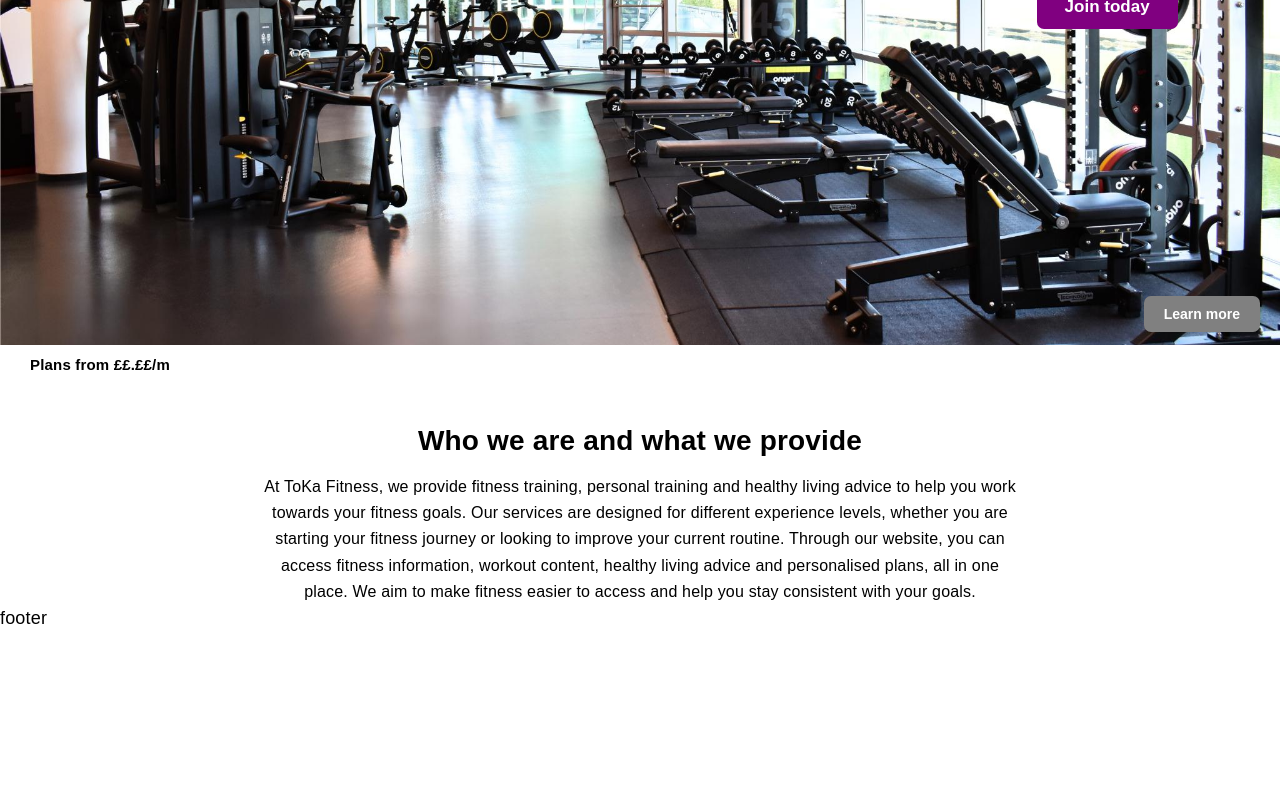
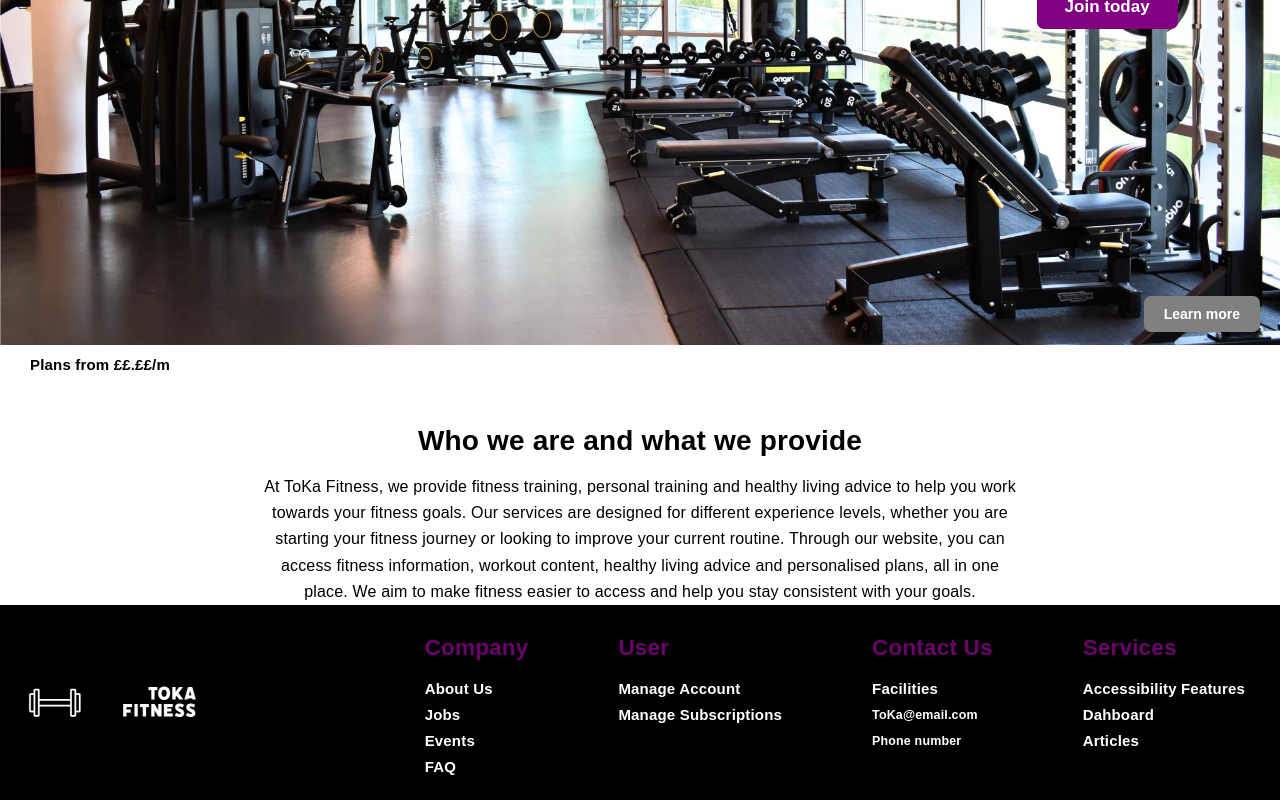
Before and after one commit to Krystian-De-Four/ToKa-Proposal, a React (Vite) app: page / in a window 1280 px wide. Shown: the part 415-1215 px from the top of the page. Before the commit the page ends 1046 px from the top, so only its background shows below. Built offline with nearby package versions, Linux system fonts and the light colour scheme.

Commit message:
created footer

```diff
--- a/src/Components/Footer/Footer.css
+++ b/src/Components/Footer/Footer.css
@@ -0,0 +1,52 @@
+.main-footer{
+    display: flex;
+    padding: 10px;
+    background-color: black;
+    justify-content: space-between;
+    align-items: center;
+
+}
+
+.footer-logo{
+    height: 85px;
+    object-fit: contain;
+
+}
+
+.footer-sections{
+    font-family: 'Arial', sans-serif;
+    font-size: 15px;
+    color: white;
+    display: flex;
+    flex-direction: row;
+    gap: 90px;
+
+    padding-top: 20px;
+    padding-right: 25px;
+    padding-bottom: 10px;
+
+}
+
+.footer-sect{
+    display: flex;
+    flex-direction: column;
+
+}
+
+.footer-sect a{
+    color: white;
+    text-decoration: none;
+    font-family: 'Arial', sans-serif;
+    font-weight: bold;
+    font-size: 15px;
+    transition: color 0.2s;
+}
+.footer-sect a:hover{
+    color: grey;
+    text-decoration: underline;
+}
+
+.footer-sect-header{
+    padding-bottom: 15px;
+    color: rgba(128, 0, 128, 0.842);
+}
--- a/src/Components/Footer/Footer.jsx
+++ b/src/Components/Footer/Footer.jsx
@@ -1,9 +1,48 @@
 import './Footer.css'
+import { NavLink } from 'react-router'
 
-export default function footer(){
-    return(
-        <>
-            footer
-        </>
+
+export default function footer() {
+    return (
+        <div className="main-footer">
+            <img className="footer-logo" src="/src/assets/ToKa Logo.png" alt="logo" />
+
+            <div className="footer-sections">
+                <div className="footer-sect a">
+                    <div className="footer-sect-header">
+                        <h2>Company</h2>
+                    </div>
+                    <NavLink to="#">About Us</NavLink>
+                    <NavLink to="#">Jobs</NavLink>
+                    <NavLink to="#">Events</NavLink>
+                    <NavLink to="#">FAQ</NavLink>
+                </div>
+                <div className="footer-sect a">
+                    <div className="footer-sect-header">
+                        <h2>User</h2>
+                    </div>
+                    <NavLink to="#">Manage Account</NavLink>
+                    <NavLink to="#">Manage Subscriptions</NavLink>
+                </div>
+                <div className="footer-sect a">
+                    <div className="footer-sect-header">
+                        <h2>Contact Us</h2>
+                    </div>
+                    <NavLink to="#">Facilities</NavLink>
+                    <h5>ToKa@email.com</h5>
+                    <h5>Phone number</h5>
+                </div>
+                <div className="footer-sect a">
+                    <div className="footer-sect-header">
+                        <h2>Services</h2>
+                    </div>
+                    <NavLink to="#">Accessibility Features</NavLink>
+                    <NavLink to="#">Dahboard</NavLink>
+                    <NavLink to="#">Articles</NavLink>
+                </div>
+            </div>
+
+
+        </div>
     )
 }
--- a/src/Components/Header/Header.jsx
+++ b/src/Components/Header/Header.jsx
@@ -4,7 +4,7 @@ import { NavLink, Link } from "react-router"
 export default function Header(){
     return (
         <div className="header">
-            <img className="header-logo" src="/src/assets/ToKa Logo.png" alt="logo" />
+            <img className="header-logo" src="/src/assets/ToKa Logo.png" alt="logo"/>
 
             <nav className="header-buttons">
                 <NavLink to="#">Social</NavLink>
```
